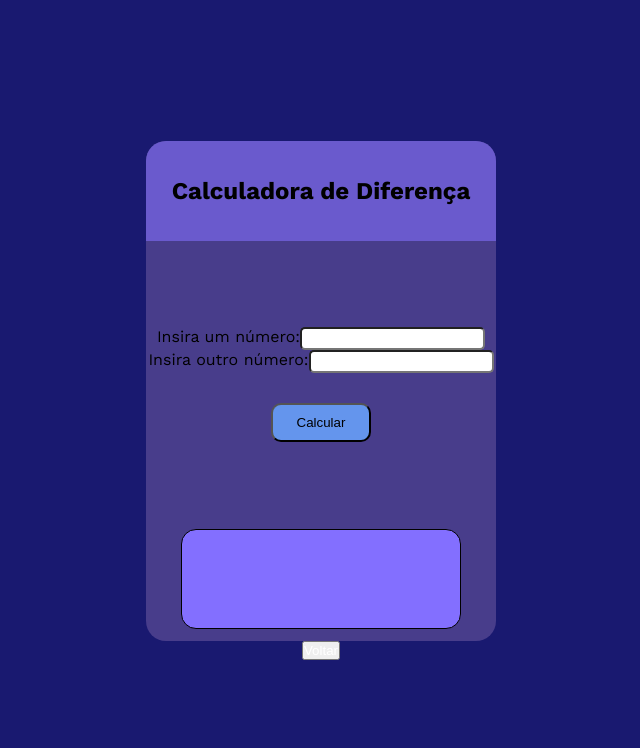
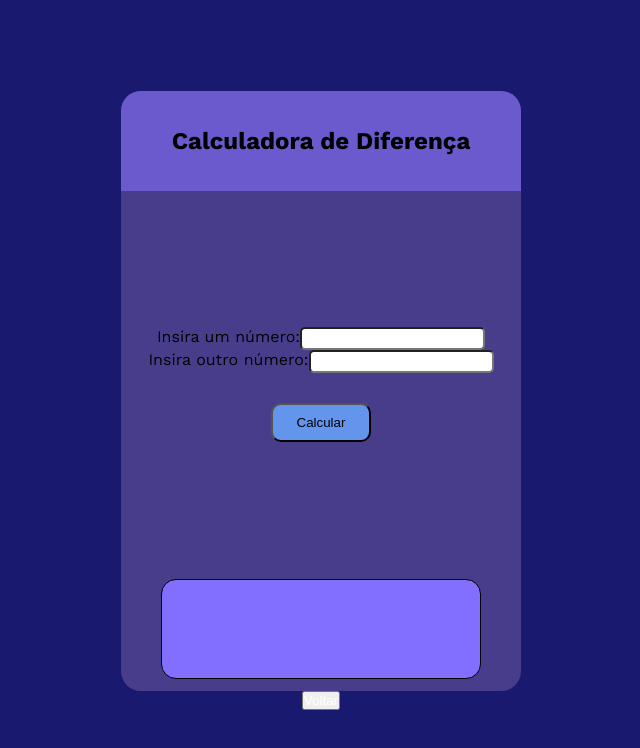
Before and after one commit to vini00784/exercicios-fixacao, a plain HTML site: page assets/pages/a.html in a window 1280 px wide. Shown: the whole page, without its empty margins (319-959 px from the left). Drawn offline with nearby package versions, Linux system fonts and the light colour scheme.

Commit message:
pequenas alterações de tamanho

```diff
--- a/assets/css-pages/a.css
+++ b/assets/css-pages/a.css
@@ -16,8 +16,8 @@ main {
 
 .container {
     background-color: #483D8B;
-    height: 500px;
-    width: 350px;
+    height: 600px;
+    width: 400px;
     display: flex;
     justify-content: center;
     align-items: center ;
--- a/assets/css-pages/b.css
+++ b/assets/css-pages/b.css
@@ -33,6 +33,8 @@ form {
 .input input {
     border-radius: 5px;
     padding: 2px;
+    display: flex;
+    align-items: center;
 }
 .title {
     display: flex;
--- a/assets/css-pages/c.css
+++ b/assets/css-pages/c.css
@@ -19,8 +19,8 @@ main {
     justify-content: center;
     align-items: center;
     flex-direction: column;
-    height: 500px;
-    width: 350px;
+    height: 600px;
+    width: 450px;
     border-radius: 20px;
     background-color:#A0522D;
 }
```
Also changed, not shown: 1 other file.
